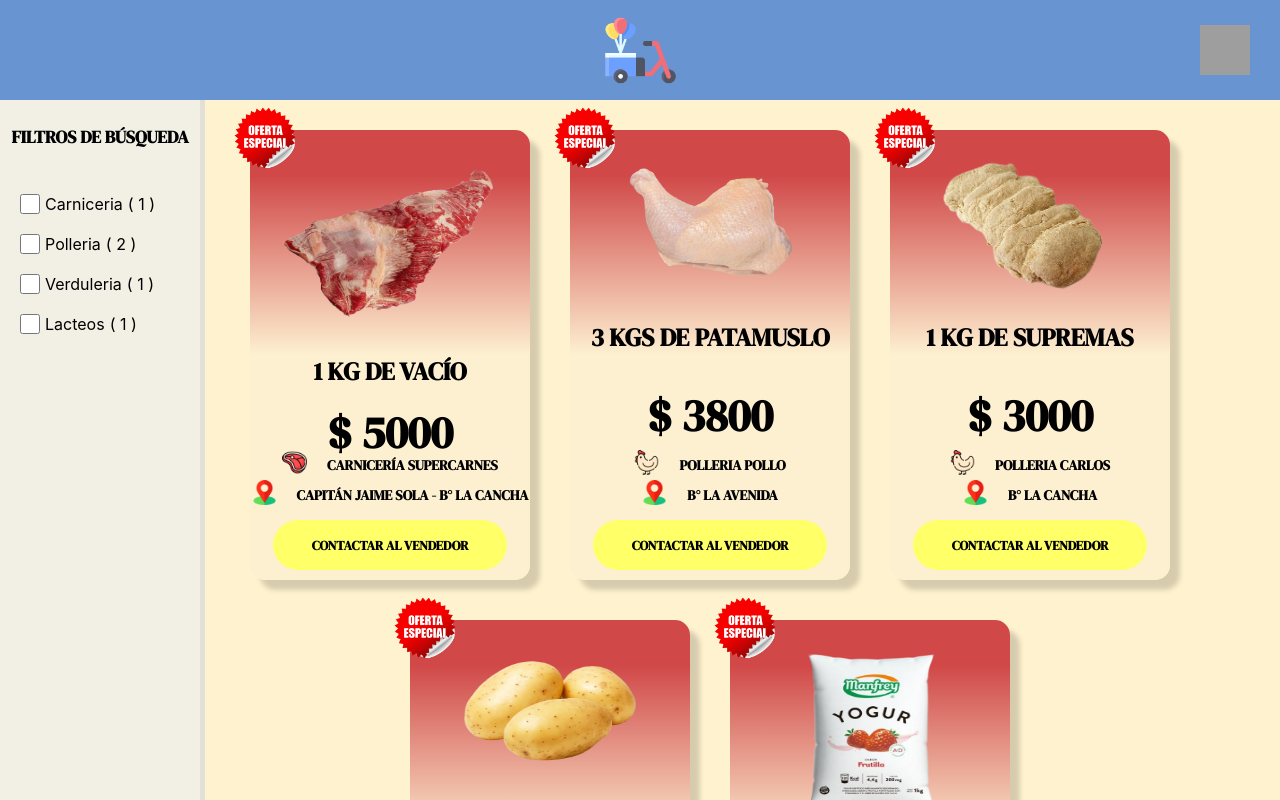
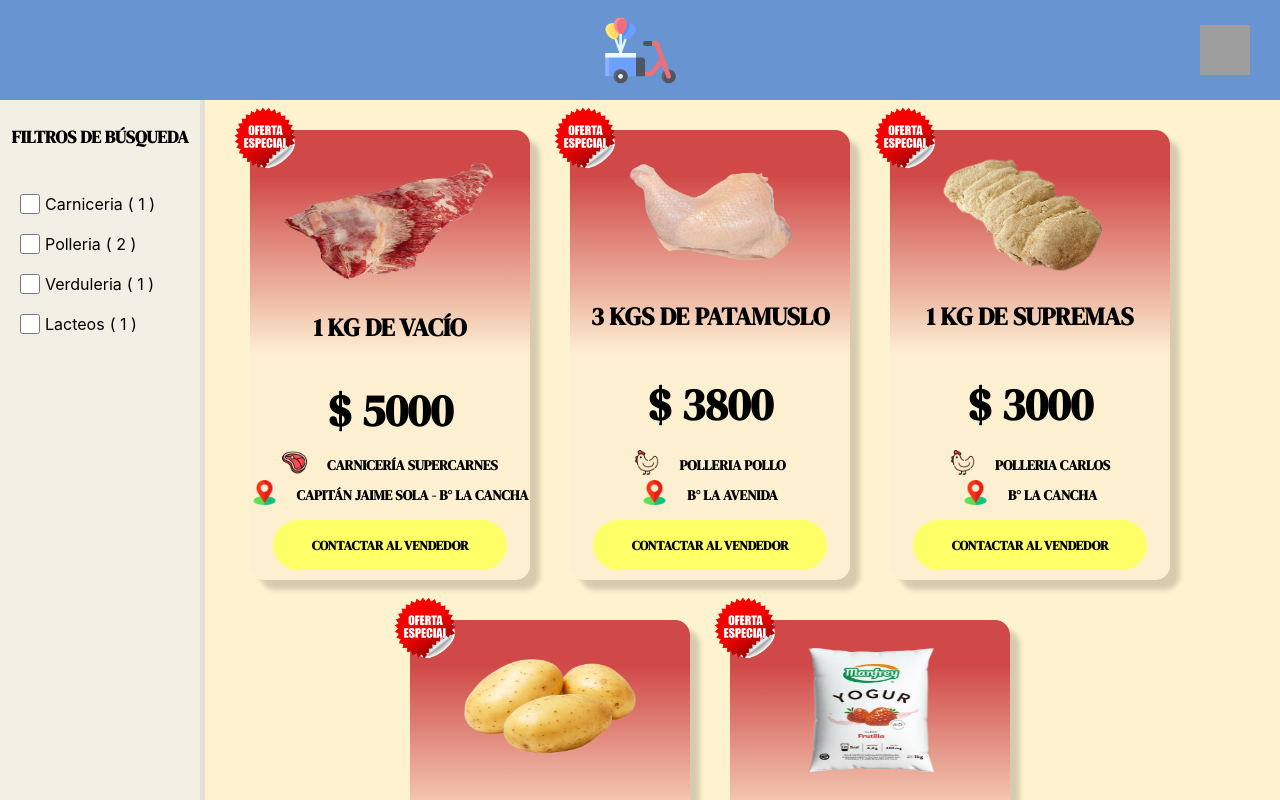
Before and after one commit to GonzaS89/sitiodeofertas, a React (Create React App) app: page / in a window 1280 px wide. Shown: the top 800 px of the page. Built offline with nearby package versions, Linux system fonts and the light colour scheme; grey boxes are pictures that could not be loaded.

Commit message:
ajustando boton de carrito

```diff
--- a/src/estilos/Oferta.css
+++ b/src/estilos/Oferta.css
@@ -47,7 +47,7 @@
     display: flex;
     align-items: center;
     justify-content: center;
-    height: 50%;
+    height: 40%;
     && img{
         width: 80%;
         height: 80%;
```
